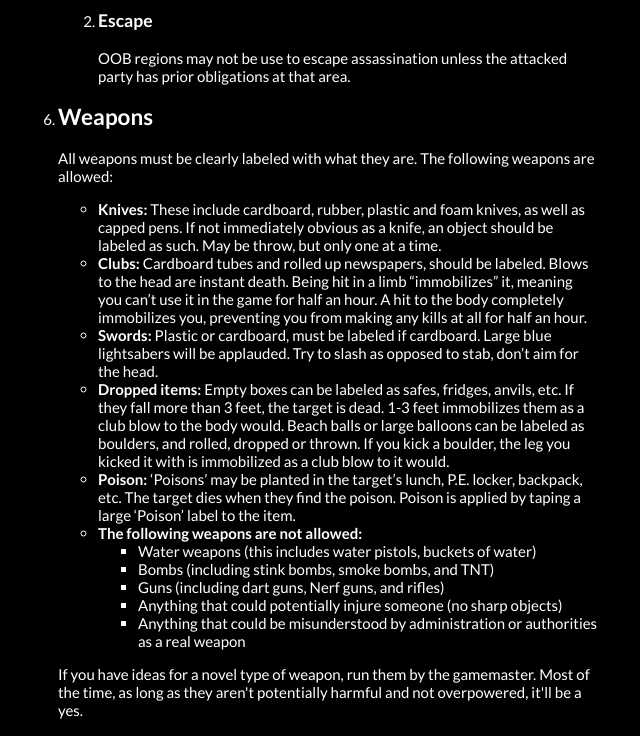
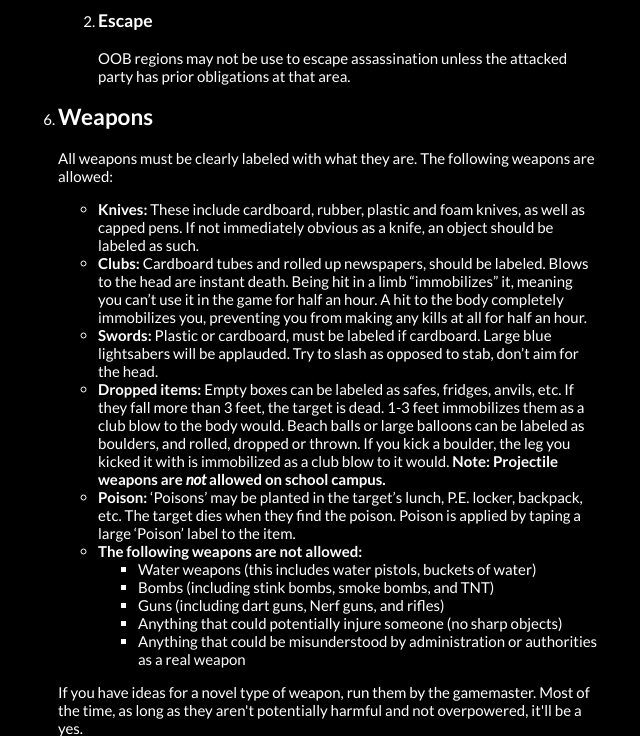
Before and after one commit to ankitr/assassin, a Flask app: page / in a window 1280 px wide. Shown: the part 3747-4483 px from the top of the page, without its empty margins (332-972 px from the left). Run offline with Flask 2, Linux system fonts and the light colour scheme.

Commit message:
Don't throw things take 2

```diff
--- a/app/templates/main.html
+++ b/app/templates/main.html
@@ -137,10 +137,10 @@
                     <h2>Weapons</h2>
                     <p>All weapons must be clearly labeled with what they are. The following weapons are allowed:</p>
                     <ul>
-                        <li><strong>Knives:</strong> These include cardboard, rubber, plastic and foam knives, as well as capped pens. If not immediately obvious as a knife, an object should be labeled as such. May be throw, but only one at a time.</li>
+                        <li><strong>Knives:</strong> These include cardboard, rubber, plastic and foam knives, as well as capped pens. If not immediately obvious as a knife, an object should be labeled as such.</li>
                         <li><strong>Clubs:</strong> Cardboard tubes and rolled up newspapers, should be labeled. Blows to the head are instant death. Being hit in a limb “immobilizes” it, meaning you can’t use it in the game for half an hour. A hit to the body completely immobilizes you, preventing you from making any kills at all for half an hour.</li>
                         <li><strong>Swords:</strong> Plastic or cardboard, must be labeled if cardboard. Large blue lightsabers will be applauded. Try to slash as opposed to stab, don’t aim for the head.</li>
-                        <li><strong>Dropped items:</strong> Empty boxes can be labeled as safes, fridges, anvils, etc. If they fall more than 3 feet, the target is dead. 1-3 feet immobilizes them as a club blow to the body would. Beach balls or large balloons can be labeled as boulders, and rolled, dropped or thrown. If you kick a boulder, the leg you kicked it with is immobilized as a club blow to it would.</li>
+                        <li><strong>Dropped items:</strong> Empty boxes can be labeled as safes, fridges, anvils, etc. If they fall more than 3 feet, the target is dead. 1-3 feet immobilizes them as a club blow to the body would. Beach balls or large balloons can be labeled as boulders, and rolled, dropped or thrown. If you kick a boulder, the leg you kicked it with is immobilized as a club blow to it would. <strong>Note: Projectile weapons are <em>not</em> allowed on school campus.</strong></li>
                         <li><strong>Poison:</strong> ‘Poisons’ may be planted in the target’s lunch, P.E. locker, backpack, etc. The target dies when they find the poison. Poison is applied by taping a large ‘Poison’ label to the item.</li>
                         <li>
                             <strong>The following weapons are not allowed:</strong>
```
